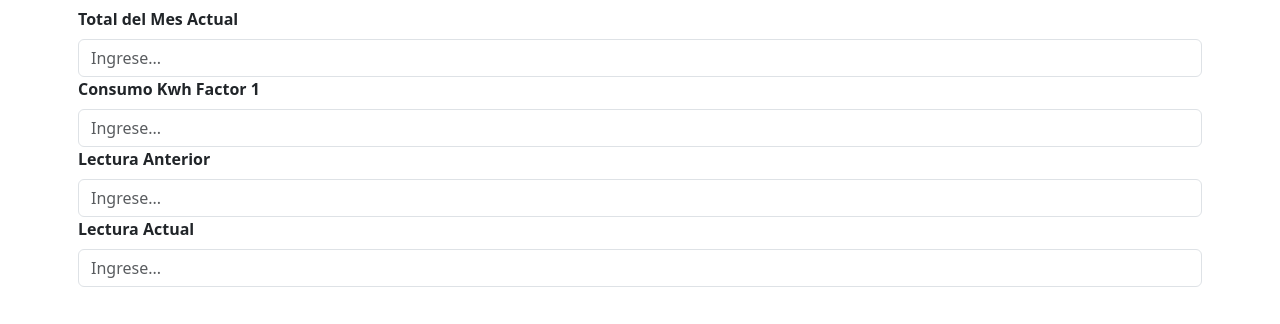
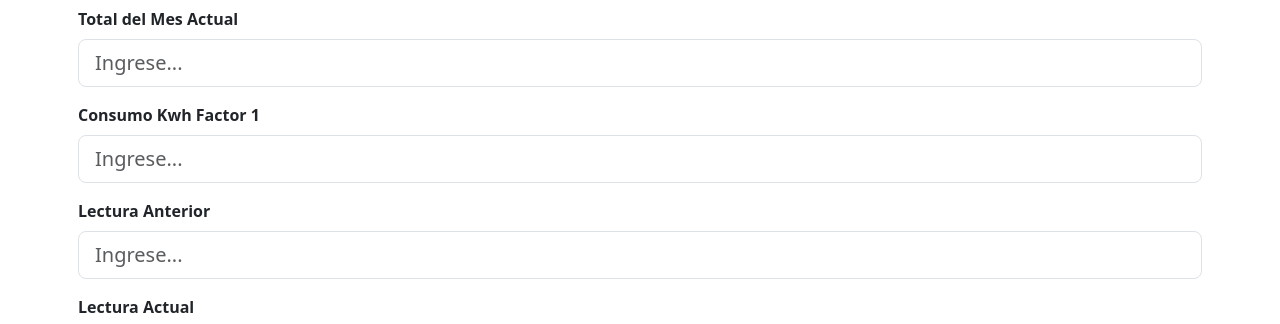
Before and after one commit to victorjaimes/AppLuz, a plain HTML site: page index.html in a window 1280 px wide. Shown: the part 57-381 px from the top of the page. Drawn offline with nearby package versions, Linux system fonts and the light colour scheme.

Commit message:
commit general consola

```diff
--- a/JS/JS-Formula.js
+++ b/JS/JS-Formula.js
@@ -19,3 +19,4 @@ function calcular_Kwh(){
     document.getElementById('pago').innerHTML = monto_pagar || 0;
     document.getElementById('restante').innerHTML = redondear((parseFloat(total_mes) - monto_pagar));
 }
+safasf
--- a/index.html
+++ b/index.html
@@ -43,37 +43,37 @@
         <div class="container mt-5">
             <div class="row">
                 <form class="g-3">
-                    <div class="col col-12">
+                    <div class="col col-12 mb-3">
                         <label for="total_mes" class="form-label"><strong>Total del Mes Actual</strong></label>
                         <input
-                            type="text"
+                            type="number"
                             name="total_mes"
                             id="total_mes"
-                            class="form-control" placeholder="Ingrese..." onkeyup="calcular_Kwh()">
+                            class="form-control form-control-lg" placeholder="Ingrese..." onkeyup="calcular_Kwh()">
                     </div>
-                    <div class="col col-12">
+                    <div class="col col-12 mb-3">
                         <label for="factor" class="form-label"><strong>Consumo Kwh Factor 1</strong></label>
                         <input
                             type="text"
                             name="factor"
                             id="factor"
-                            class="form-control" placeholder="Ingrese..." onkeyup="calcular_Kwh()">
+                            class="form-control form-control-lg" placeholder="Ingrese..." onkeyup="calcular_Kwh()">
                     </div>
-                    <div class="col col-12">
+                    <div class="col col-12 mb-3">
                         <label for="lectura_anterior" class="form-label"><strong>Lectura Anterior</strong></label>
                         <input
                             type="text"
                             name="lectura_anterior"
                             id="lectura_anterior"
-                            class="form-control" placeholder="Ingrese..."  onkeyup="calcular_Kwh()">
+                            class="form-control form-control-lg" placeholder="Ingrese..."  onkeyup="calcular_Kwh()">
                     </div>
-                    <div class="col col-12">
+                    <div class="col col-12 mb-3">
                         <label for="lectura_actual" class="form-label"><strong>Lectura Actual</strong></label>
                         <input
                             type="text"
                             name="lectura_actual"
                             id="lectura_actual"
-                            class="form-control" placeholder="Ingrese..."  onkeyup="calcular_Kwh()">
+                            class="form-control form-control-lg" placeholder="Ingrese..."  onkeyup="calcular_Kwh()">
                     </div>
                     <div class="col col-12 mt-5">
                         <p class="h5"><strong>Resultado:</strong></p>
```
